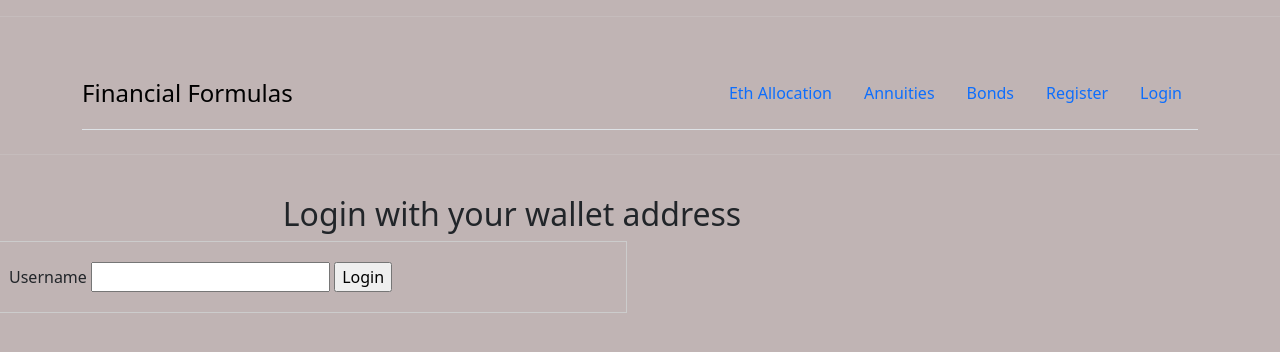
After one commit to aidang1003/financial-formulas, a Flask app: page /auth/login in a window 1280 px wide. The commit adds this page. Shown: the top 352 px of the page. Run offline with Flask 3, Linux system fonts and the light colour scheme.

Commit message:
Add Auth
Adding the auth htmls and some logic

```diff
--- a/finance/auth.py
+++ b/finance/auth.py
@@ -24,7 +24,7 @@ def register():
         if error is None:
             try:
                 db.execute(
-                    "INSERT INTO user (walletaddress, ) VALUES (?, ?, ?, ?)",
+                    "INSERT INTO user (walletaddress, minimumBalance, maximumBalance, factor) VALUES (?, ?, ?, ?)",
                     (username, 0, 1000, 2), # hard-coded values for now #TODO
                 )
                 db.commit()
@@ -36,3 +36,27 @@ def register():
         flash(error)
 
     return render_template('auth/register.html')
+
+@auth_bp.route('/login', methods=('GET', 'POST'))
+def login():
+    if request.method == 'POST':
+        username = request.form['username']
+        db = get_db()
+        error = None
+        user = db.execute(
+            'SELECT * FROM user WHERE username = ?', (username,)
+        ).fetchone()
+
+        if user is None:
+            error = 'Incorrect username.'
+        #elif not check_password_hash(user['password'], password):
+        #    error = 'Incorrect password.'
+
+        if error is None:
+            session.clear()
+            session['user_id'] = user['id']
+            return redirect(url_for('index'))
+
+        flash(error)
+
+    return render_template('auth/login.html')
--- a/finance/schema.sql
+++ b/finance/schema.sql
@@ -4,7 +4,7 @@ DROP TABLE IF EXISTS post;
 CREATE TABLE user (
   id INTEGER PRIMARY KEY AUTOINCREMENT,
   walletaddress TEXT UNIQUE NOT NULL,
-  minimumbalance INTEGER NOT NULL,
-  maximumbalance INTEGER NOT NULL,
+  minimumbalance INTEGER DEFAULT 0 NOT NULL,
+  maximumbalance INTEGER DEFAULT 5000 NOT NULL,
   factor float DEFAULT 2.0
 );
--- a/finance/templates/allocation.html
+++ b/finance/templates/allocation.html
@@ -19,7 +19,7 @@ block body %}
           id="MinimumPrice"
           name="fMinimumPrice"
           min="0"
-          step="10"
+          step="1"
           required
         /><br />
         <label for="MaximumPrice">Maximum Price:</label><br />
@@ -29,7 +29,7 @@ block body %}
           value="{{session.pMaximumPrice}}"
           id="MaximumPrice"
           name="fMaximumPrice"
-          min="0"
+          min="5000"
           step="1"
           required
         /><br />
--- /dev/null
+++ b/finance/templates/auth/login.html
@@ -0,0 +1,21 @@
+{% extends 'base.html' %}
+    {% block title %} Login {% endblock %}
+{% block body%}
+<div class="content-centered">
+    <h2>Login with your wallet address</h2>
+</div>
+
+<div class="contrainer">
+    <div class="row">
+        <div class="column">
+            <form method="post">
+                <label for="username">Username</label>
+                <input name="username" id="username" required />
+                <input type="submit" value="Login" />
+            </form>
+        </div>
+    </div>
+</div>
+
+
+{% endblock %}
--- a/finance/templates/base.html
+++ b/finance/templates/base.html
@@ -35,6 +35,12 @@
             <li class="nav-item">
               <a class="nav-link" href="{{ url_for('bond.bond') }}">Bonds</a>
             </li>
+            <li class="nav-item">
+              <a class="nav-link" href="{{ url_for('auth.register') }}">Register</a>
+            </li>
+            <li class="nav-item">
+              <a class="nav-link" href="{{ url_for('auth.login') }}">Login</a>
+            </li>
           </ul>
         </header>
       </div>
```
Also changed, not shown: finance/templates/auth/register.html (added, +21 -0 lines).
